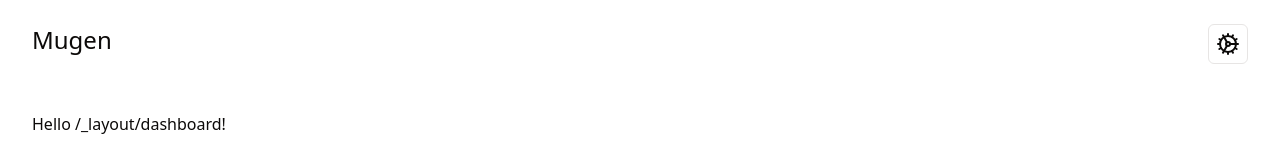
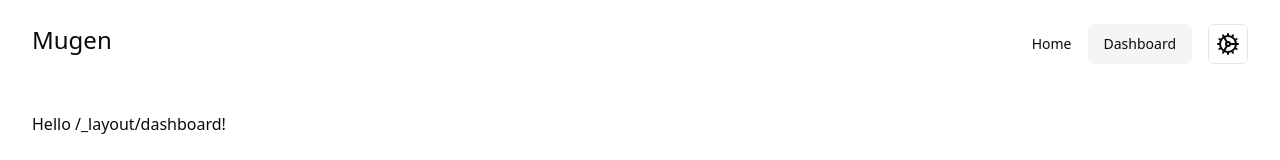
Before and after one commit to etherbits/mugen, a React (Vite) app: page /dashboard in a window 1280 px wide. Shown: the top 160 px of the page. Built offline with nearby package versions, Linux system fonts and the light colour scheme.

Commit message:
adding navmenu

```diff
--- a/package.json
+++ b/package.json
@@ -19,6 +19,7 @@
     "@radix-ui/react-avatar": "^1.0.4",
     "@radix-ui/react-checkbox": "^1.0.4",
     "@radix-ui/react-dropdown-menu": "^2.0.6",
+    "@radix-ui/react-navigation-menu": "^1.1.4",
     "@radix-ui/react-slot": "^1.0.2",
     "@tanstack/react-router": "^1.16.0",
     "@tanstack/router-devtools": "^1.16.0",
--- a/src/components/ui/header.tsx
+++ b/src/components/ui/header.tsx
@@ -1,10 +1,41 @@
-import OptionsDropdown from "./options-dropdown";
+import {
+  NavigationMenu,
+  NavigationMenuItem,
+  NavigationMenuLink,
+  navigationMenuTriggerStyle,
+} from "@/components/ui/navigation-menu";
+import OptionsDropdown from "@/components/ui/options-dropdown";
+import { cn } from "@/lib/utils";
+import { Link, useRouterState } from "@tanstack/react-router";
+
+const navLinks = [
+  { name: "Home", path: "/" },
+  { name: "Dashboard", path: "/dashboard" },
+];
 
 const Header = () => {
+  const router = useRouterState();
+  const currentPath = router.location.pathname;
+
   return (
     <header className="flex justify-between px-8 py-6">
       <h1 className="text-2xl">Mugen</h1>
       <section className="flex gap-4">
+        <NavigationMenu>
+          {navLinks.map(({ name, path }) => (
+            <NavigationMenuItem key={name}>
+              <Link to={path}>
+                <NavigationMenuLink
+                  className={cn(navigationMenuTriggerStyle(), {
+                    "bg-accent": path === currentPath,
+                  })}
+                >
+                  {name}
+                </NavigationMenuLink>
+              </Link>
+            </NavigationMenuItem>
+          ))}
+        </NavigationMenu>
         <OptionsDropdown />
       </section>
     </header>
--- /dev/null
+++ b/src/components/ui/navigation-menu.tsx
@@ -0,0 +1,128 @@
+import * as React from "react"
+import * as NavigationMenuPrimitive from "@radix-ui/react-navigation-menu"
+import { cva } from "class-variance-authority"
+import { ChevronDown } from "lucide-react"
+
+import { cn } from "@/lib/utils"
+
+const NavigationMenu = React.forwardRef<
+  React.ElementRef<typeof NavigationMenuPrimitive.Root>,
+  React.ComponentPropsWithoutRef<typeof NavigationMenuPrimitive.Root>
+>(({ className, children, ...props }, ref) => (
+  <NavigationMenuPrimitive.Root
+    ref={ref}
+    className={cn(
+      "relative z-10 flex max-w-max flex-1 items-center justify-center",
+      className
+    )}
+    {...props}
+  >
+    {children}
+    <NavigationMenuViewport />
+  </NavigationMenuPrimitive.Root>
+))
+NavigationMenu.displayName = NavigationMenuPrimitive.Root.displayName
+
+const NavigationMenuList = React.forwardRef<
+  React.ElementRef<typeof NavigationMenuPrimitive.List>,
+  React.ComponentPropsWithoutRef<typeof NavigationMenuPrimitive.List>
+>(({ className, ...props }, ref) => (
+  <NavigationMenuPrimitive.List
+    ref={ref}
+    className={cn(
+      "group flex flex-1 list-none items-center justify-center space-x-1",
+      className
+    )}
+    {...props}
+  />
+))
+NavigationMenuList.displayName = NavigationMenuPrimitive.List.displayName
+
+const NavigationMenuItem = NavigationMenuPrimitive.Item
+
+const navigationMenuTriggerStyle = cva(
+  "group inline-flex h-10 w-max items-center justify-center rounded-md bg-background px-4 py-2 text-sm font-medium transition-colors hover:bg-accent hover:text-accent-foreground focus:bg-accent focus:text-accent-foreground focus:outline-none disabled:pointer-events-none disabled:opacity-50 data-[active]:bg-accent/50 data-[state=open]:bg-accent/50"
+)
+
+const NavigationMenuTrigger = React.forwardRef<
+  React.ElementRef<typeof NavigationMenuPrimitive.Trigger>,
+  React.ComponentPropsWithoutRef<typeof NavigationMenuPrimitive.Trigger>
+>(({ className, children, ...props }, ref) => (
+  <NavigationMenuPrimitive.Trigger
+    ref={ref}
+    className={cn(navigationMenuTriggerStyle(), "group", className)}
+    {...props}
+  >
+    {children}{" "}
+    <ChevronDown
+      className="relative top-[1px] ml-1 h-3 w-3 transition duration-200 group-data-[state=open]:rotate-180"
+      aria-hidden="true"
+    />
+  </NavigationMenuPrimitive.Trigger>
+))
+NavigationMenuTrigger.displayName = NavigationMenuPrimitive.Trigger.displayName
+
+const NavigationMenuContent = React.forwardRef<
+  React.ElementRef<typeof NavigationMenuPrimitive.Content>,
+  React.ComponentPropsWithoutRef<typeof NavigationMenuPrimitive.Content>
+>(({ className, ...props }, ref) => (
+  <NavigationMenuPrimitive.Content
+    ref={ref}
+    className={cn(
+      "left-0 top-0 w-full data-[motion^=from-]:animate-in data-[motion^=to-]:animate-out data-[motion^=from-]:fade-in data-[motion^=to-]:fade-out data-[motion=from-end]:slide-in-from-right-52 data-[motion=from-start]:slide-in-from-left-52 data-[motion=to-end]:slide-out-to-right-52 data-[motion=to-start]:slide-out-to-left-52 md:absolute md:w-auto ",
+      className
+    )}
+    {...props}
+  />
+))
+NavigationMenuContent.displayName = NavigationMenuPrimitive.Content.displayName
+
+const NavigationMenuLink = NavigationMenuPrimitive.Link
+
+const NavigationMenuViewport = React.forwardRef<
+  React.ElementRef<typeof NavigationMenuPrimitive.Viewport>,
+  React.ComponentPropsWithoutRef<typeof NavigationMenuPrimitive.Viewport>
+>(({ className, ...props }, ref) => (
+  <div className={cn("absolute left-0 top-full flex justify-center")}>
+    <NavigationMenuPrimitive.Viewport
+      className={cn(
+        "origin-top-center relative mt-1.5 h-[var(--radix-navigation-menu-viewport-height)] w-full overflow-hidden rounded-md border bg-popover text-popover-foreground shadow-lg data-[state=open]:animate-in data-[state=closed]:animate-out data-[state=closed]:zoom-out-95 data-[state=open]:zoom-in-90 md:w-[var(--radix-navigation-menu-viewport-width)]",
+        className
+      )}
+      ref={ref}
+      {...props}
+    />
+  </div>
+))
+NavigationMenuViewport.displayName =
+  NavigationMenuPrimitive.Viewport.displayName
+
+const NavigationMenuIndicator = React.forwardRef<
+  React.ElementRef<typeof NavigationMenuPrimitive.Indicator>,
+  React.ComponentPropsWithoutRef<typeof NavigationMenuPrimitive.Indicator>
+>(({ className, ...props }, ref) => (
+  <NavigationMenuPrimitive.Indicator
+    ref={ref}
+    className={cn(
+      "top-full z-[1] flex h-1.5 items-end justify-center overflow-hidden data-[state=visible]:animate-in data-[state=hidden]:animate-out data-[state=hidden]:fade-out data-[state=visible]:fade-in",
+      className
+    )}
+    {...props}
+  >
+    <div className="relative top-[60%] h-2 w-2 rotate-45 rounded-tl-sm bg-border shadow-md" />
+  </NavigationMenuPrimitive.Indicator>
+))
+NavigationMenuIndicator.displayName =
+  NavigationMenuPrimitive.Indicator.displayName
+
+export {
+  navigationMenuTriggerStyle,
+  NavigationMenu,
+  NavigationMenuList,
+  NavigationMenuItem,
+  NavigationMenuContent,
+  NavigationMenuTrigger,
+  NavigationMenuLink,
+  NavigationMenuIndicator,
+  NavigationMenuViewport,
+}
--- a/src/styles.css
+++ b/src/styles.css
@@ -63,3 +63,7 @@
     @apply bg-background text-foreground;
   }
 }
+
+li {
+  list-style: none;
+}
```
Also changed, not shown: 1 other file (tests, documents, lock files or other folders).
